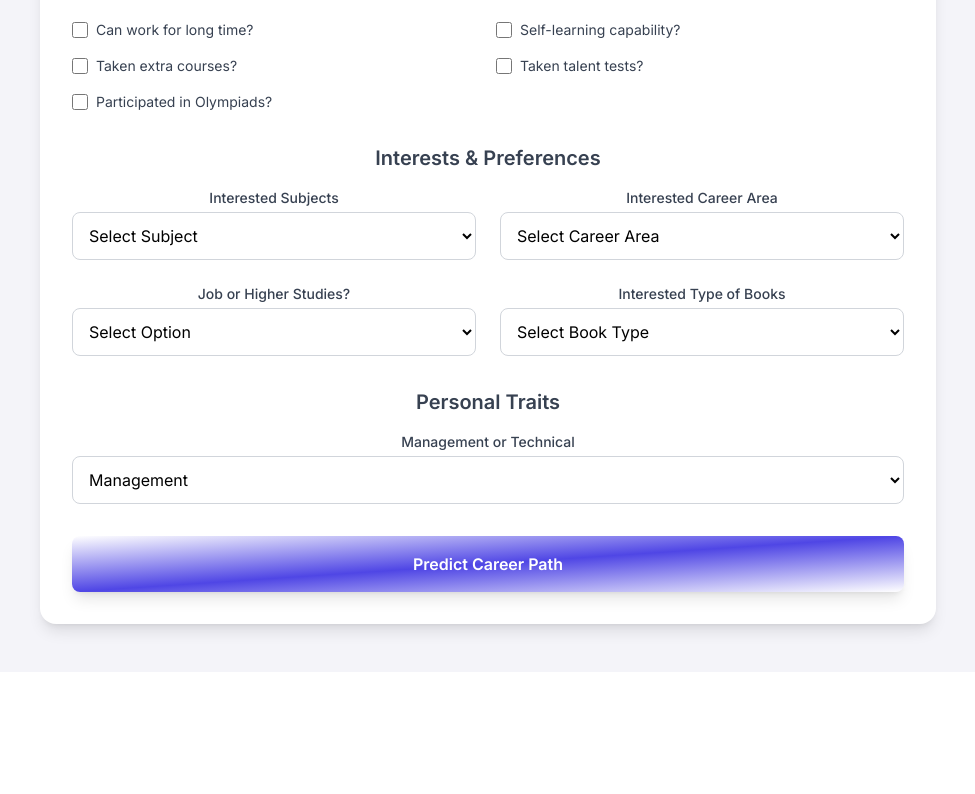
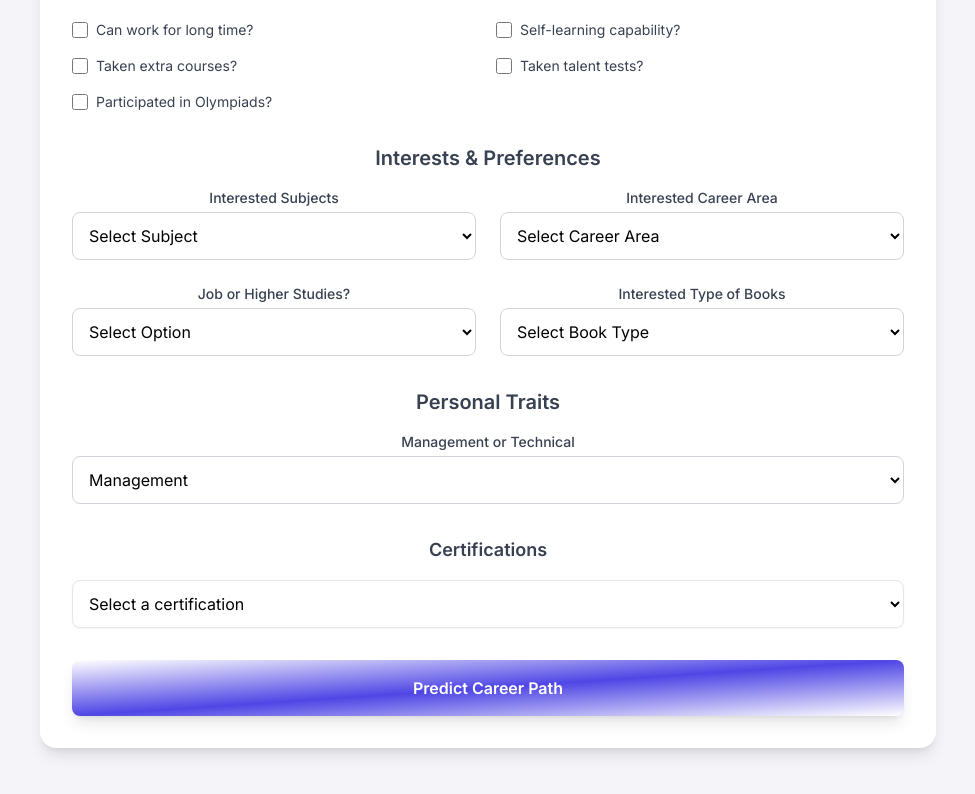
Before and after one commit to ShaikAmreen786/ChatBot, a React (Create React App) app: page /predict in a window 1280 px wide. Shown: the part 1230-2024 px from the top of the page, without its empty margins (152-1127 px from the left). Before the commit the page ends 1902 px from the top, so only its background shows below. Built offline with nearby package versions, Linux system fonts and the light colour scheme.

Commit message:
update with certificates section

```diff
--- a/src/components/RolePredictionForm.js
+++ b/src/components/RolePredictionForm.js
@@ -500,6 +500,30 @@ export default function RolePredictionForm() {
                         </div>
                     </div>
 
+                    {/* Certifications Dropdown */}
+                    <div className="space-y-4">
+                        <label className="block text-lg font-semibold text-gray-700" htmlFor="certifications">
+                            Certifications
+                        </label>
+                        <select
+                            name="certifications"
+                            value={formData.certifications}
+                            onChange={handleChange}
+                            className="block w-full p-3 border rounded-lg shadow-sm focus:outline-none focus:ring-2 focus:ring-blue-500"
+                        >
+                            <option value="">Select a certification</option>
+                            <option value="0">Shell Programming</option>
+                            <option value="1">Machine Learning</option>
+                            <option value="2">App Development</option>
+                            <option value="3">Python</option>
+                            <option value="4">R Programming</option>
+                            <option value="5">Information Security</option>
+                            <option value="6">Hadoop</option>
+                            <option value="7">Distro Making</option>
+                            <option value="8">Full Stack</option>
+                        </select>
+                    </div>
+
                     {/* Hidden Fields */}
                     <input type="hidden" name="first_computer" value={formData.first_computer} />
                     <input type="hidden" name="first_program" value={formData.first_program} />
```
